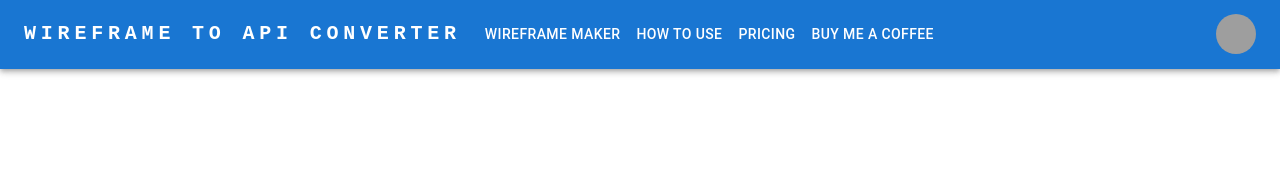
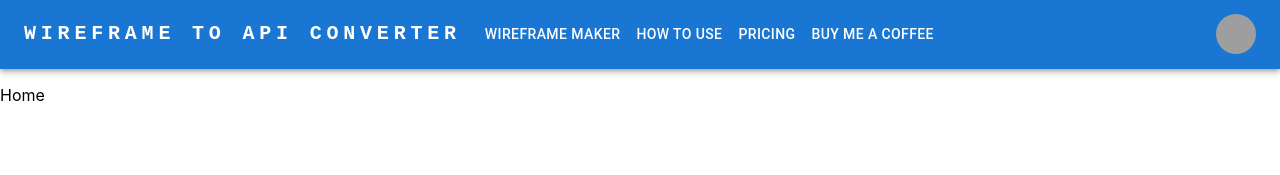
Before and after one commit to DylanCarver9706/Ruby-Wireframe-to-API, a React (Create React App) app in the folder wireframe-to-api-converter/: page / in a window 1280 px wide. Shown: the top 175 px of the page. Built offline with nearby package versions, Linux system fonts and the light colour scheme; grey boxes are pictures that could not be loaded.

Commit message:
update paths

```diff
--- a/wireframe-to-api-converter/package.json
+++ b/wireframe-to-api-converter/package.json
@@ -36,7 +36,6 @@
     "build": "react-scripts build",
     "test": "react-scripts test",
     "eject": "react-scripts eject"
-
   },
   "eslintConfig": {
     "extends": [
--- a/wireframe-to-api-converter/src/App.js
+++ b/wireframe-to-api-converter/src/App.js
@@ -14,9 +14,9 @@ const App = () => {
       </>
 
         <Routes>
-          <Route path="Ruby-Wireframe-to-API/" exact element={ <Home/>} />
-          <Route path="Ruby-Wireframe-to-API/wireframe-maker" element={<WireFrameMaker/>} />
-          <Route path="Ruby-Wireframe-to-API/how-to-use" element={<HowToUse/>} />
+          <Route path="" exact element={ <Home/>} />
+          <Route path="/wireframe-maker" element={<WireFrameMaker/>} />
+          <Route path="/how-to-use" element={<HowToUse/>} />
         </Routes>
     </div>
   );
```
